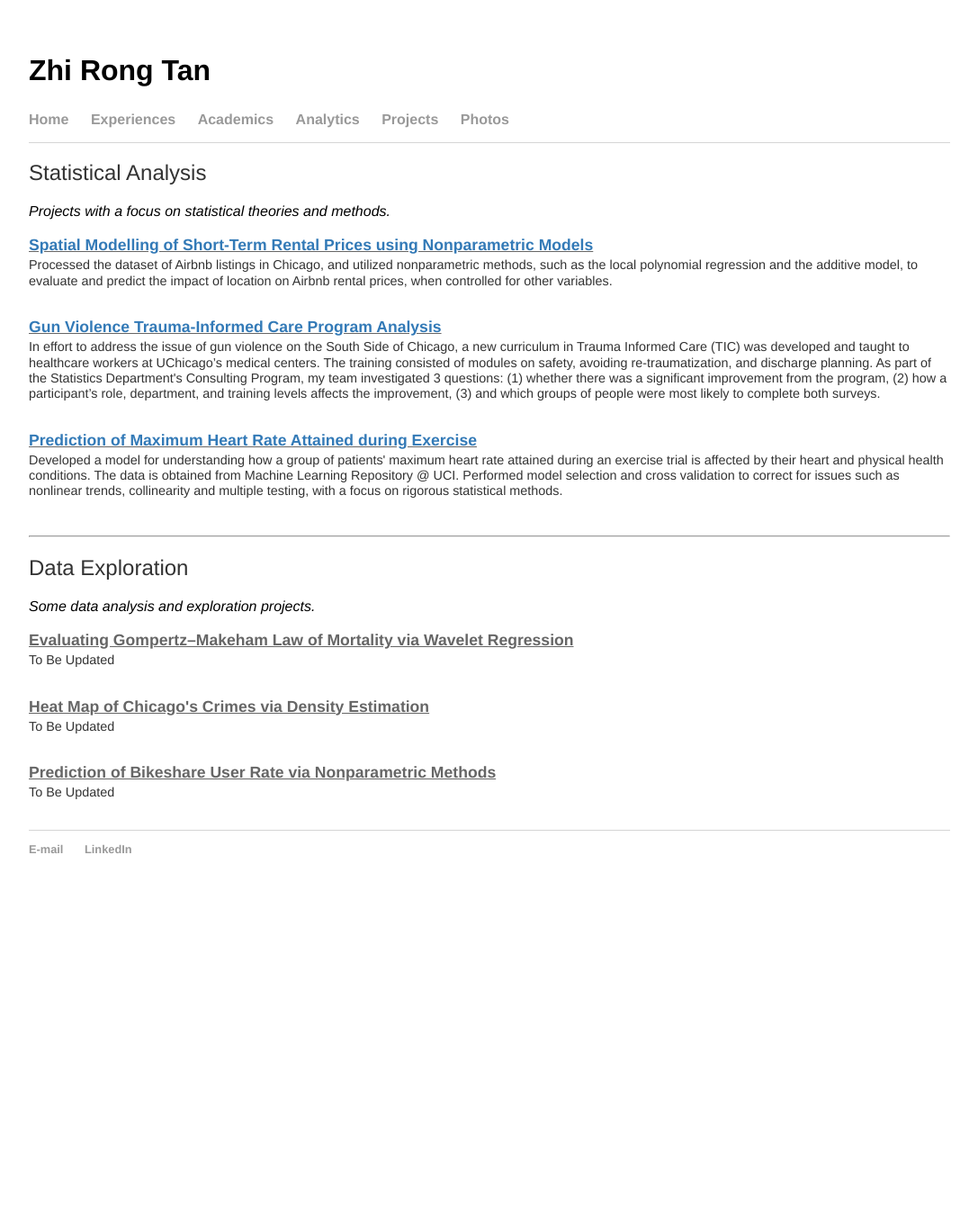
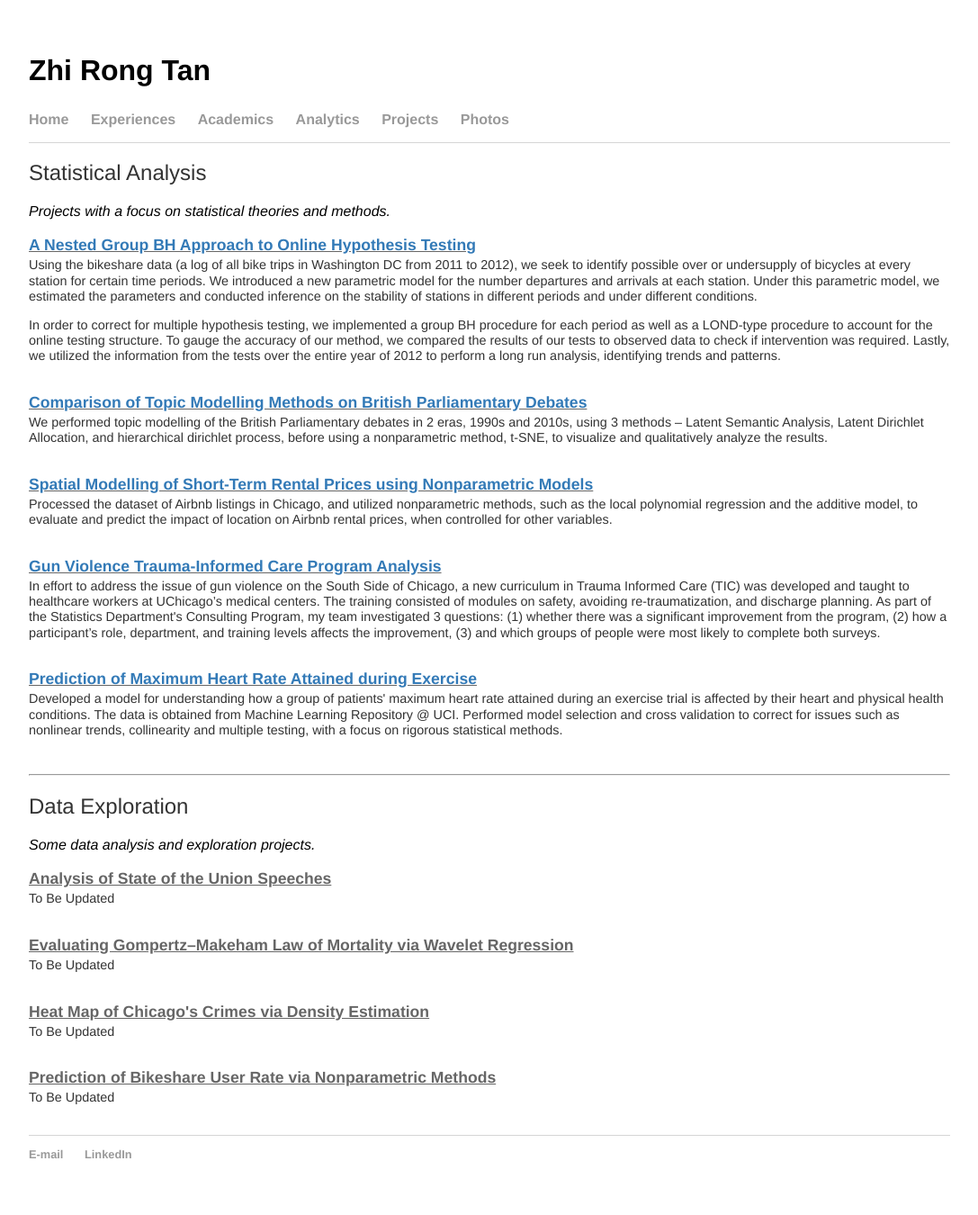
Before and after one commit to tanzhirong/tanzhirong.github.io, a Jekyll site: the page built from analytics/index.html, in a window 1280 px wide. Shown: the whole page at 90% size, without its empty margins (96-1183 px from the left). Built offline with Jekyll 4.4.1, drawn with Linux system fonts in a browser that asks for light colours; before the commit the page ends 1011 px from its top, so only the background shows below that.

Commit message:
Update index.html

```diff
--- a/analytics/index.html
+++ b/analytics/index.html
@@ -6,6 +6,16 @@ title: Statistical Analysis | Zhi Rong Tan
 <h2>Statistical Analysis</h2>
 <i>Projects with a focus on statistical theories and methods.</i>
 <br><br>
+
+<div class="project_title"><b><u><a target="_blank" href="multipletesting.pdf">A Nested Group BH Approach to Online Hypothesis Testing</a></u></b></div>
+<p class="exp_description">Using the bikeshare data (a log of all bike trips in Washington DC from 2011 to 2012), we seek to identify possible over or undersupply of bicycles at every station for certain time periods. We introduced a new parametric model for the number departures and arrivals at each station. Under this parametric model, we estimated the parameters and conducted inference on the stability of stations in different periods and under different conditions. </p>
+<p class="exp_description">In order to correct for multiple hypothesis testing, we implemented a group BH procedure for each period as well as a LOND-type procedure to account for the online testing structure. To gauge the accuracy of our method, we compared the results of our tests to observed data to check if intervention was required. Lastly, we utilized the information from the tests over the entire year of 2012 to perform a long run analysis, identifying trends and patterns.</p>
+<br>
+
+<div class="project_title"><b><u><a target="_blank" href="ida_topicmodel.pdf">Comparison of Topic Modelling Methods on British Parliamentary Debates</a></u></b></div>
+<p class="exp_description"> We performed topic modelling of the British Parliamentary debates in 2 eras, 1990s and 2010s, using 3 methods – Latent Semantic Analysis, Latent Dirichlet Allocation, and hierarchical dirichlet process, before using a nonparametric method, t-SNE, to visualize and qualitatively analyze the results. </p>
+<br>
+
 <div class="project_title"><b><u><a target="_blank" href="airbnb.pdf">Spatial Modelling of Short-Term Rental Prices using Nonparametric Models</a></u></b></div>
 <p class="exp_description">Processed the dataset of Airbnb listings in Chicago, and utilized nonparametric methods, such as the local polynomial regression and the additive model, to evaluate and predict the impact of location on Airbnb rental prices, when controlled for other variables. </p>
 <br>
@@ -22,6 +32,10 @@ title: Statistical Analysis | Zhi Rong Tan
 <h2>Data Exploration</h2>
 <i>Some data analysis and exploration projects.</i><br><br>
 
+<div class="project_title"><b><u><a target="_blank" href="sotu.html"></a>Analysis of State of the Union Speeches</u></b></div>
+<p class="exp_description">To Be Updated</p>
+<br>
+
 <div class="project_title"><b><u><a target="_blank" href="flies.html"></a>Evaluating Gompertz–Makeham Law of Mortality via Wavelet Regression</u></b></div>
 <p class="exp_description">To Be Updated</p>
 <br>
```
